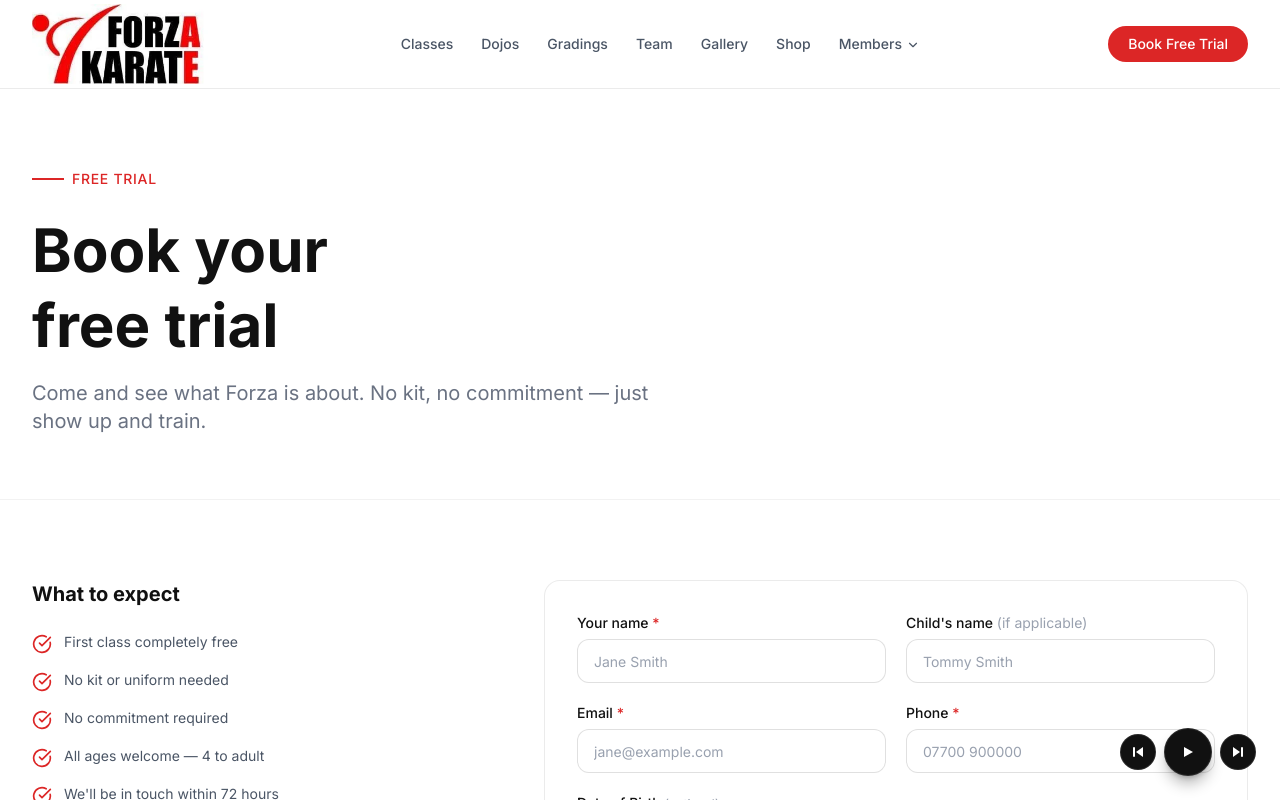
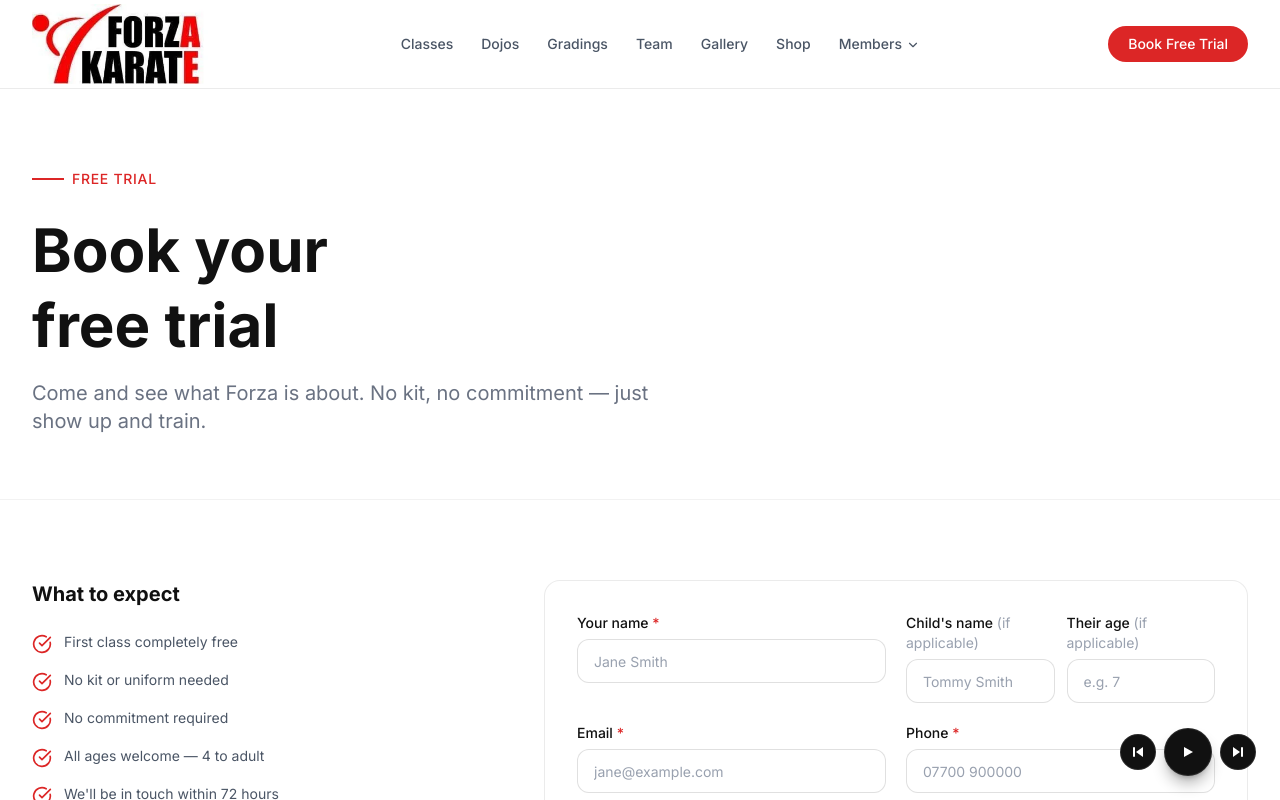
Before and after one commit to anthonieveritt-afk/forza-karate-website, a Next.js app: page /trial-class in a window 1280 px wide. Shown: the top 800 px of the page. Built offline with nearby package versions, Linux system fonts and the light colour scheme.

Commit message:
feat: add age field next to child name on trial form

```diff
--- a/components/forms/TrialClassForm.tsx
+++ b/components/forms/TrialClassForm.tsx
@@ -28,7 +28,7 @@ export default function TrialClassForm() {
         classTime: data.get('ageGroup') as string,
         parentName: data.get('parentName') as string || undefined,
         childName: data.get('childName') as string || undefined,
-        medicalNotes: data.get('message') as string || undefined,
+        medicalNotes: [data.get('message') as string || '', data.get('age') ? `Age: ${data.get('age')}` : ''].filter(Boolean).join(' | ') || undefined,
       })
       setStatus('success')
       form.reset()
@@ -73,6 +73,7 @@ export default function TrialClassForm() {
           />
         </div>
 
+        <div className="grid grid-cols-2 gap-3">
           <div>
             <label className="block text-sm font-medium text-[#111111] mb-1.5">
               Child&apos;s name <span className="text-gray-400 font-normal">(if applicable)</span>
@@ -83,6 +84,20 @@ export default function TrialClassForm() {
               placeholder="Tommy Smith"
               className="w-full h-11 px-4 rounded-xl border border-black/12 bg-white text-[#111111] text-sm placeholder-gray-400 focus:outline-none focus:ring-2 focus:ring-[#dc2626] focus:border-transparent transition"
             />
+          </div>
+          <div>
+            <label className="block text-sm font-medium text-[#111111] mb-1.5">
+              Their age <span className="text-gray-400 font-normal">(if applicable)</span>
+            </label>
+            <input
+              name="age"
+              type="number"
+              min="3"
+              max="99"
+              placeholder="e.g. 7"
+              className="w-full h-11 px-4 rounded-xl border border-black/12 bg-white text-[#111111] text-sm placeholder-gray-400 focus:outline-none focus:ring-2 focus:ring-[#dc2626] focus:border-transparent transition"
+            />
+          </div>
         </div>
       </div>
 
```
Lines whose indentation alone changed are shown as unchanged.
